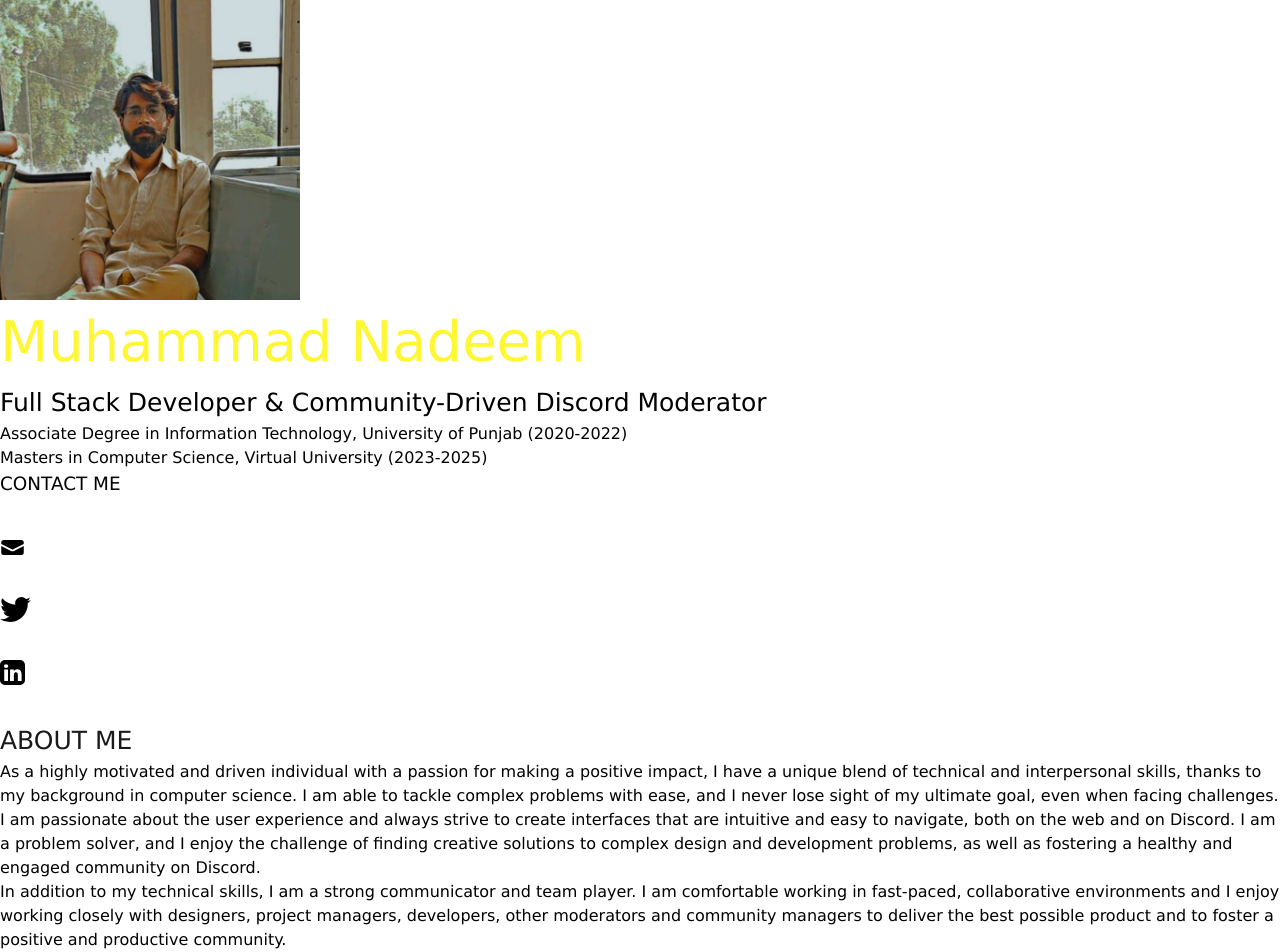
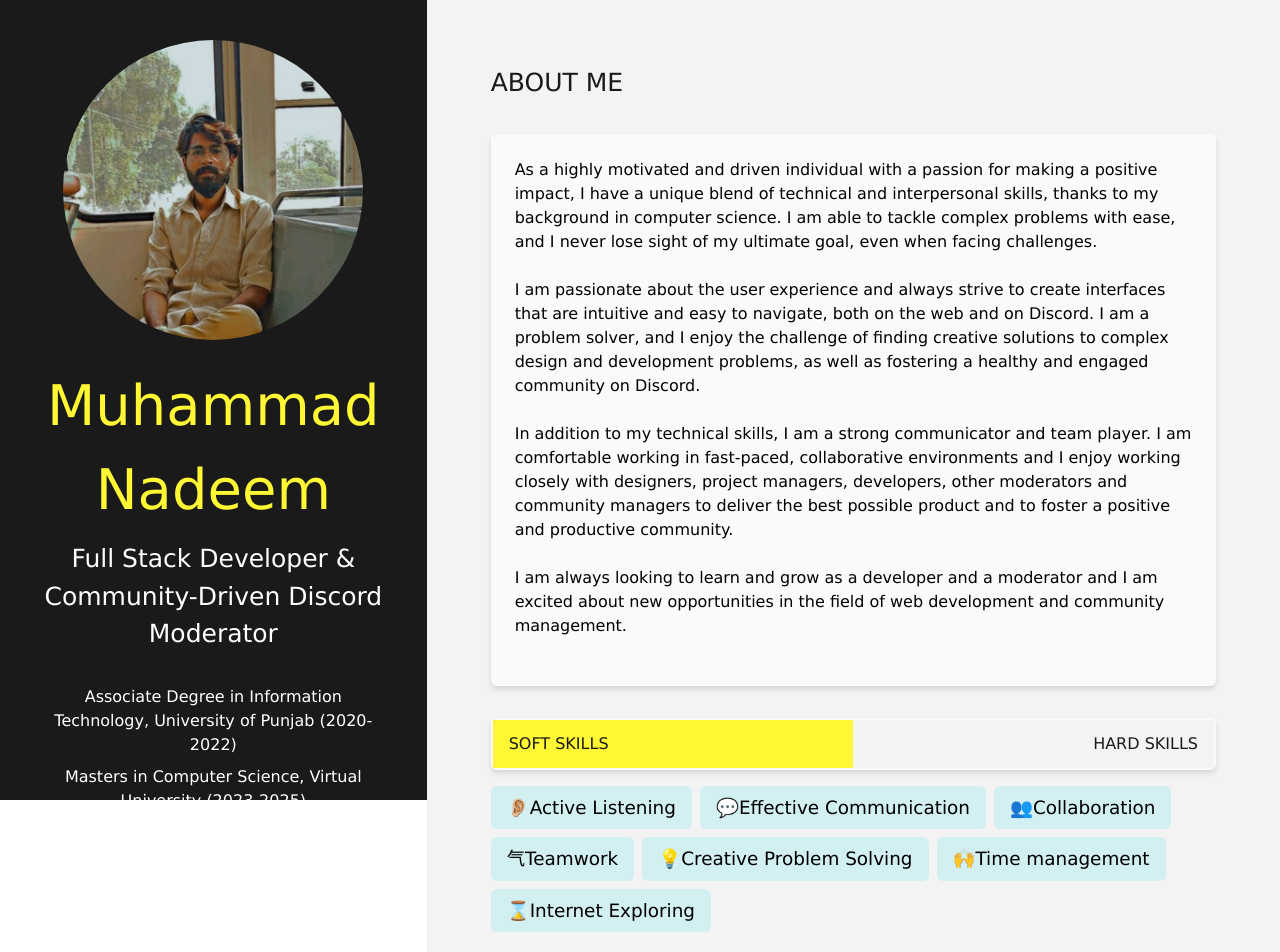
Before and after one commit to mnadeemdevx/resume, a Next.js app: page / in a window 1280 px wide. Shown: the top 952 px of the page. Built offline with nearby package versions, Linux system fonts and the light colour scheme.

Commit message:
resolved errors

```diff
--- a/src/app/layout.js
+++ b/src/app/layout.js
@@ -1,5 +1,5 @@
 import '../styles/globals.css';
-import Sidebar from './components/sidebar';
+import Sidebar from './components/Sidebar';
 import { personalData } from '../data/page-data';
 
 export const metadata = {
--- a/tailwind.config.js
+++ b/tailwind.config.js
@@ -3,7 +3,7 @@ module.exports = {
     content: [
         './pages/**/*.{js,ts,jsx,tsx}',
         './components/**/*.{js,ts,jsx,tsx}',
-        './app/**/*.{js,ts,jsx,tsx}',
+        './src/app/**/*.{js,ts,jsx,tsx}',
     ],
     theme: {
         colors: {
```
